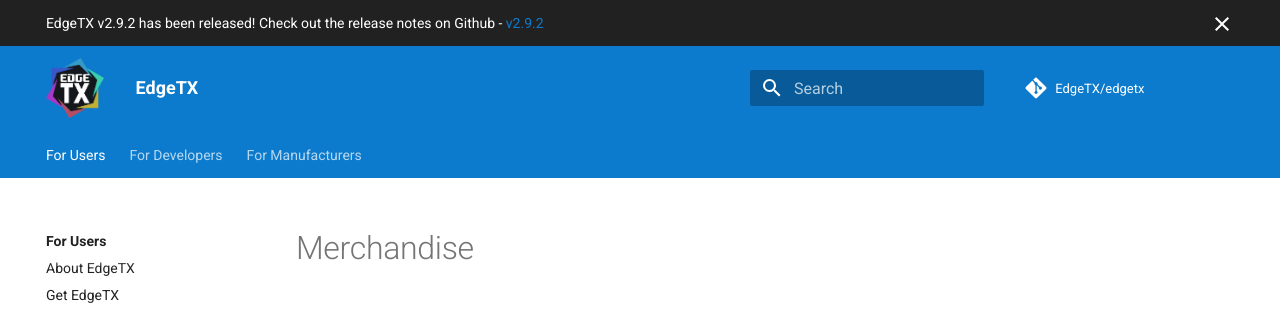
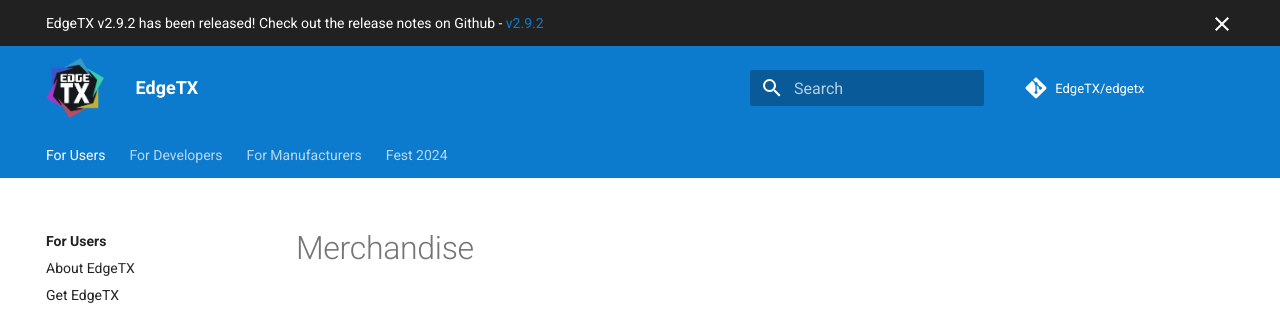
Before and after one commit to EdgeTX/edgetx.github.io, an MkDocs documentation site: the page built from docs/merch.md, in a window 1280 px wide. Shown: the top 314 px of the page. Built offline with MkDocs 1.6.1 and Material for MkDocs 9.7.7, drawn with Linux system fonts in a browser that asks for light colours; comment, search, counter and statistics services are not loaded.

Commit message:
Update mkdocs.yml

```diff
--- a/mkdocs.yml
+++ b/mkdocs.yml
@@ -24,6 +24,7 @@
         - Hardware requirements for EdgeTX: Radio-hardware-specifications-for-EdgeTX.md
         - Partnership Program: partnershipprogram.md
         - Non-Disclosure Policy: nda.md
+    - Fest 2024: fest2024
 theme:
   name: material
   custom_dir: overrides
```
